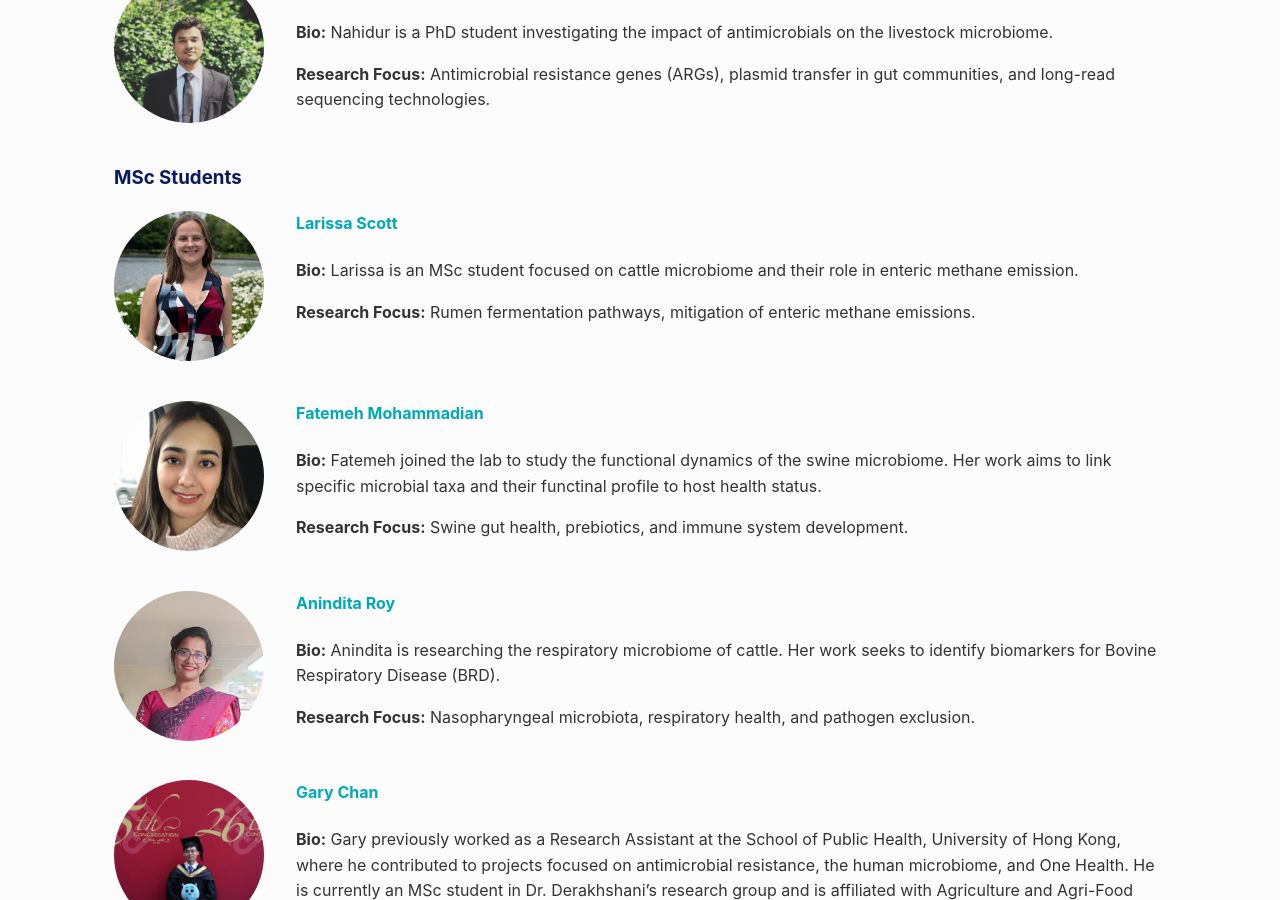
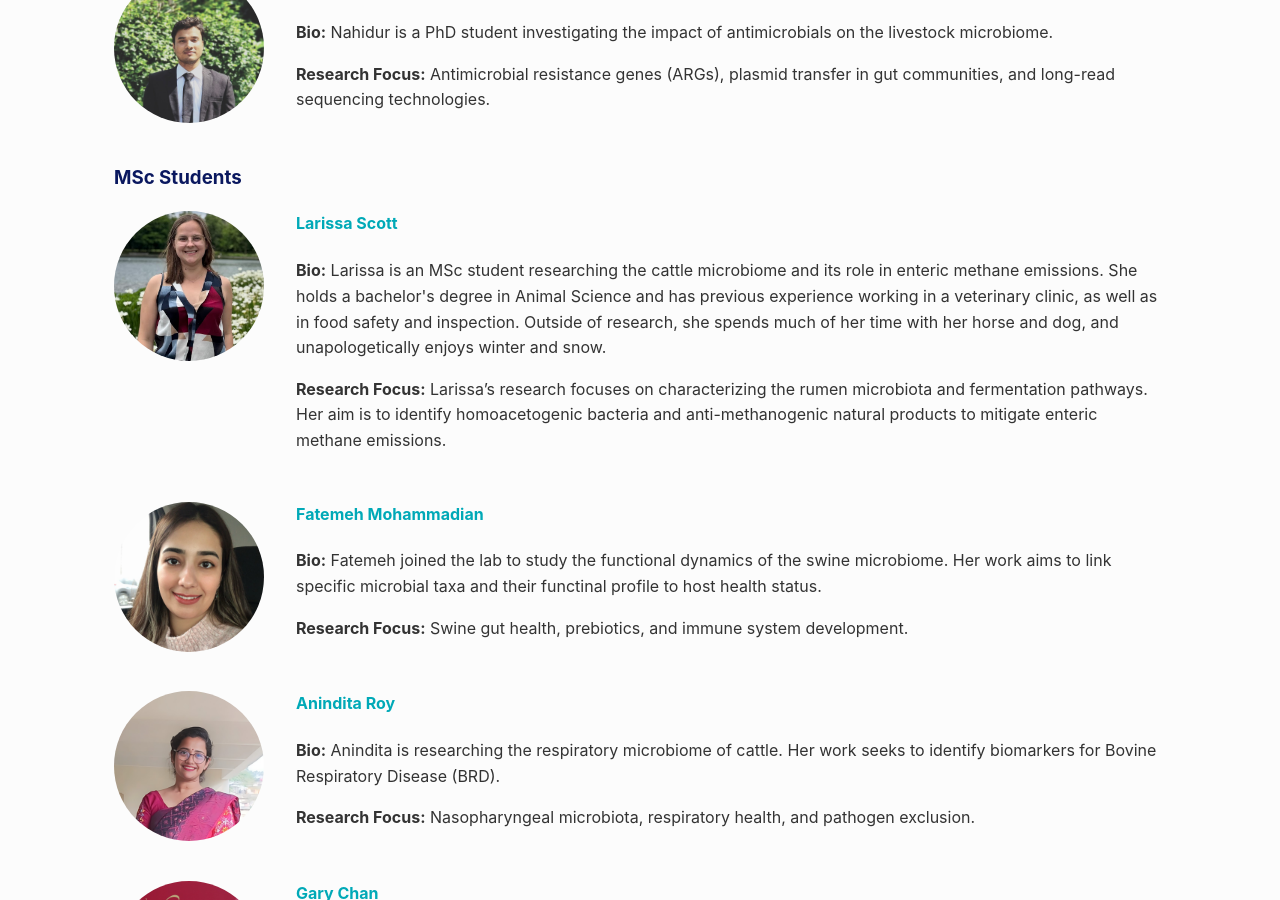
Before and after one commit to TLMicrobiomeLab/tlmicrobiomelab.github.io, a Jekyll site: the page built from people.html, in a window 1280 px wide and 900 px high, scrolled down 1386 px. Built offline with Jekyll 4.4.1, drawn with Linux system fonts in a browser that asks for light colours.

Commit message:
Revise bio and research focus for Larissa Scott
Updated Larissa Scott's bio and research focus for clarity and detail.

```diff
--- a/people.html
+++ b/people.html
@@ -78,8 +78,8 @@ permalink: /people/
     </div>
     <div>
         <h4 style="margin-top: 0; color: #00A9B7;">Larissa Scott</h4>
-        <p><strong>Bio:</strong> Larissa is an MSc student focused on cattle microbiome and their role in enteric methane emission.</p>
-        <p><strong>Research Focus:</strong> Rumen fermentation pathways, mitigation of enteric methane emissions.</p>
+        <p><strong>Bio:</strong> Larissa is an MSc student researching the cattle microbiome and its role in enteric methane emissions. She holds a bachelor's degree in Animal Science and has previous experience working in a veterinary clinic, as well as in food safety and inspection. Outside of research, she spends much of her time with her horse and dog, and unapologetically enjoys winter and snow.</p>
+        <p><strong>Research Focus:</strong> Larissa’s research focuses on characterizing the rumen microbiota and fermentation pathways. Her aim is to identify homoacetogenic bacteria and anti-methanogenic natural products to mitigate enteric methane emissions.</p>
     </div>
 </div>
 
```
